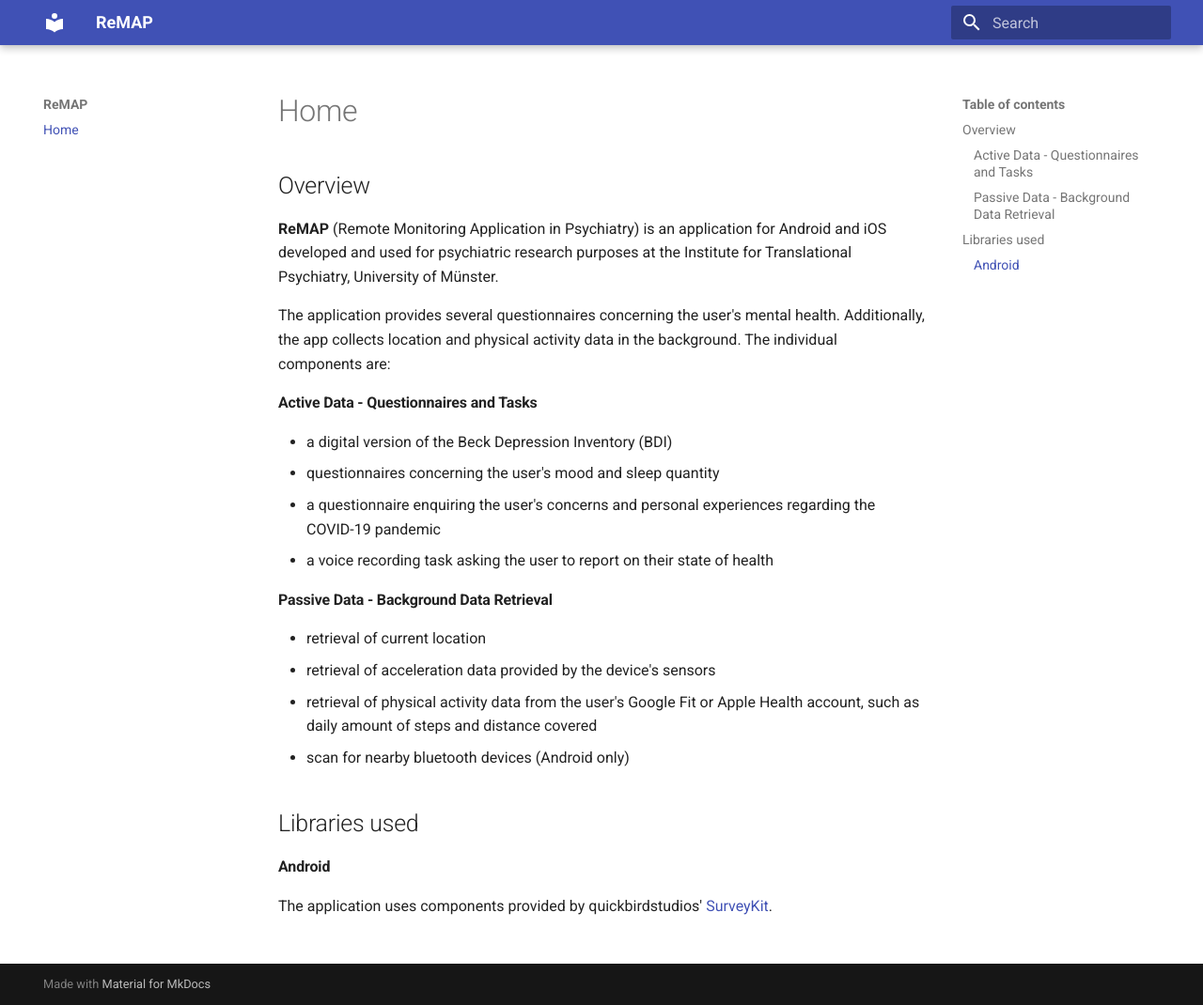
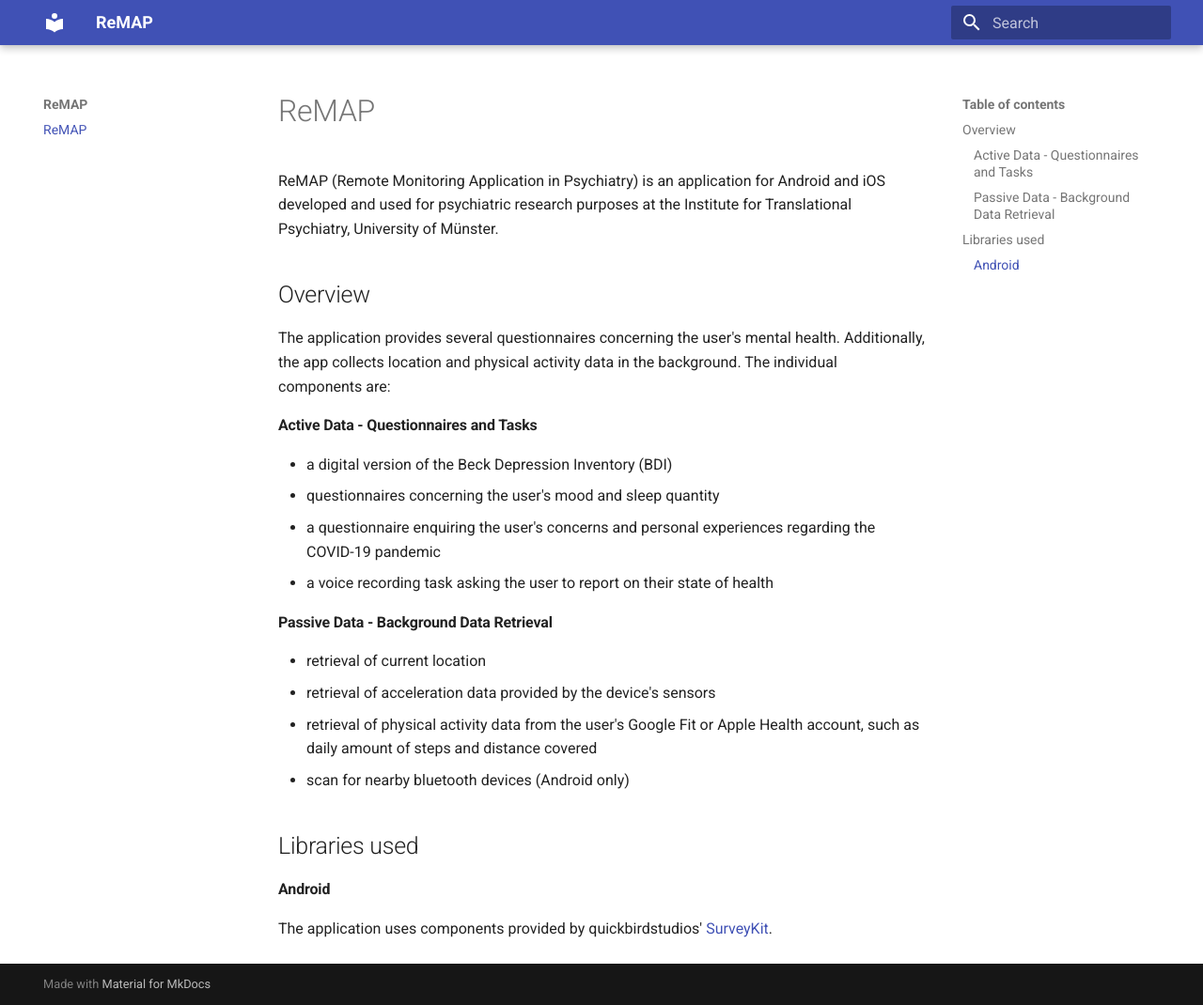
Before and after one commit to wwu-remap/wwu-remap.github.io, an MkDocs documentation site: the page built from docs/index.md, in a window 1280 px wide and 1070 px high. Shown: the whole window at 94% size. Built offline with MkDocs 1.6.1 and Material for MkDocs 9.7.7, drawn with Linux system fonts in a browser that asks for light colours.

Commit message:
Update index.md

```diff
--- a/docs/index.md
+++ b/docs/index.md
@@ -1,7 +1,7 @@
+# ReMAP
+ReMAP (Remote Monitoring Application in Psychiatry) is an application for Android and iOS developed and used for psychiatric research purposes at the Institute for Translational Psychiatry, University of Münster.
+
 ## Overview
-
-__ReMAP__ (Remote Monitoring Application in Psychiatry) is an application for Android and iOS developed and used for psychiatric research purposes at the Institute for Translational Psychiatry, University of Münster.
-
 The application provides several questionnaires concerning the user's mental health. Additionally, the app collects location and physical activity data in the background.
 The individual components are:
 
```
